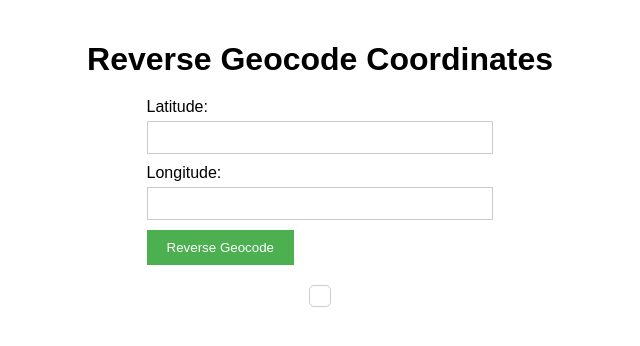
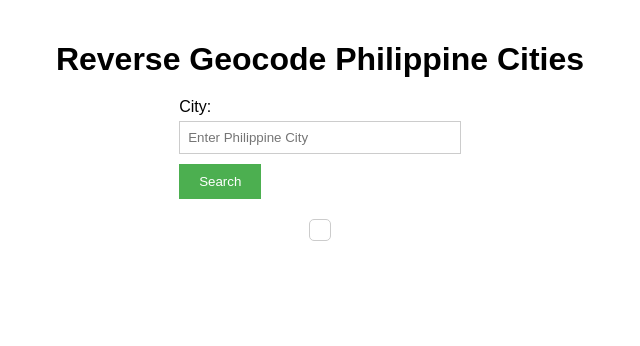
Before and after one commit to T1nker-1220/Geocoding, a Flask app: page / in a window 1280 px wide. Shown: the top 346 px of the page, without its empty margins (320-960 px from the left). Run offline with Flask 3, Linux system fonts and the light colour scheme.

Commit message:
big changes
I change the latitude and longtitude to cities of the ph

```diff
--- a/main.py
+++ b/main.py
@@ -9,17 +9,19 @@ api_key = "498177dbd9e64c509f3c883626ee4629"
 @app.route('/', methods=['GET', 'POST'])
 def index():
     if request.method == 'POST':
-        latitude = float(request.form.get('latitude'))
-        longitude = float(request.form.get('longitude'))
-        result = reverse_geocode(latitude, longitude, api_key)
-        return jsonify(result)
+        city = request.form.get('city')
+        if city:
+            result = geocode_city(city, api_key)
+            return jsonify(result)
+        else:
+            return jsonify({'error': 'Please enter a city'}), 400
     else:
         return render_template('maps.html')
 
-def reverse_geocode(latitude, longitude, api_key):
-    """Reverse geocodes coordinates using the OpenCage API."""
+def geocode_city(city, api_key):
+    """Geocodes a city name using the OpenCage API."""
 
-    url = f"https://api.opencagedata.com/geocode/v1/json?q={latitude},{longitude}&key={api_key}&pretty=1"
+    url = f"https://api.opencagedata.com/geocode/v1/json?q={city},Philippines&key={api_key}&pretty=1"
     response = requests.get(url)
 
     if response.status_code == 200:
@@ -27,12 +29,14 @@ def reverse_geocode(latitude, longitude, api_key):
         if 'results' in data and data['results']:
             result = data['results'][0]
             return {
+                'latitude': result['geometry']['lat'],
+                'longitude': result['geometry']['lng'],
                 'formatted': result['formatted'],
                 'components': result['components'],
                 'confidence': result['confidence']
             }
         else:
-            return {'error': 'No results found'}
+            return {'error': 'City not found'}
     else:
         return {'error': 'API request failed'}
 
--- a/static/design.css
+++ b/static/design.css
@@ -24,6 +24,12 @@ h1 {
     margin-bottom: 10px;
     border: 1px solid #ccc;
     box-sizing: border-box;
+    transition: border-color 0.3s ease, box-shadow 0.3s ease;
+}
+
+#geocode-form input:focus {
+    border-color: #4CAF50;
+    box-shadow: 0 0 5px #4CAF50;
 }
 
 #geocode-form button {
@@ -32,6 +38,11 @@ h1 {
     padding: 10px 20px;
     border: none;
     cursor: pointer;
+    transition: background-color 0.3s ease;
+}
+
+#geocode-form button:hover {
+    background-color: #45a049;
 }
 
 /* Result Container */
--- a/templates/maps.html
+++ b/templates/maps.html
@@ -7,16 +7,13 @@
     <link rel="stylesheet" href="design.css">
 </head>
 <body>
-    <h1>Reverse Geocode Coordinates</h1>
+    <h1>Reverse Geocode Philippine Cities</h1>
 
     <form id="geocode-form" method="POST">
-        <label for="latitude">Latitude:</label>
-        <input type="number" id="latitude" name="latitude" required>
+        <label for="city">City:</label>
+        <input type="text" id="city" name="city" placeholder="Enter Philippine City" required>
 
-        <label for="longitude">Longitude:</label>
-        <input type="number" id="longitude" name="longitude" required>
-
-        <button type="submit">Reverse Geocode</button>
+        <button type="submit">Search</button>
     </form>
 
     <div id="result">
```
Also changed, not shown: static/input.js (+4 -3 lines).
